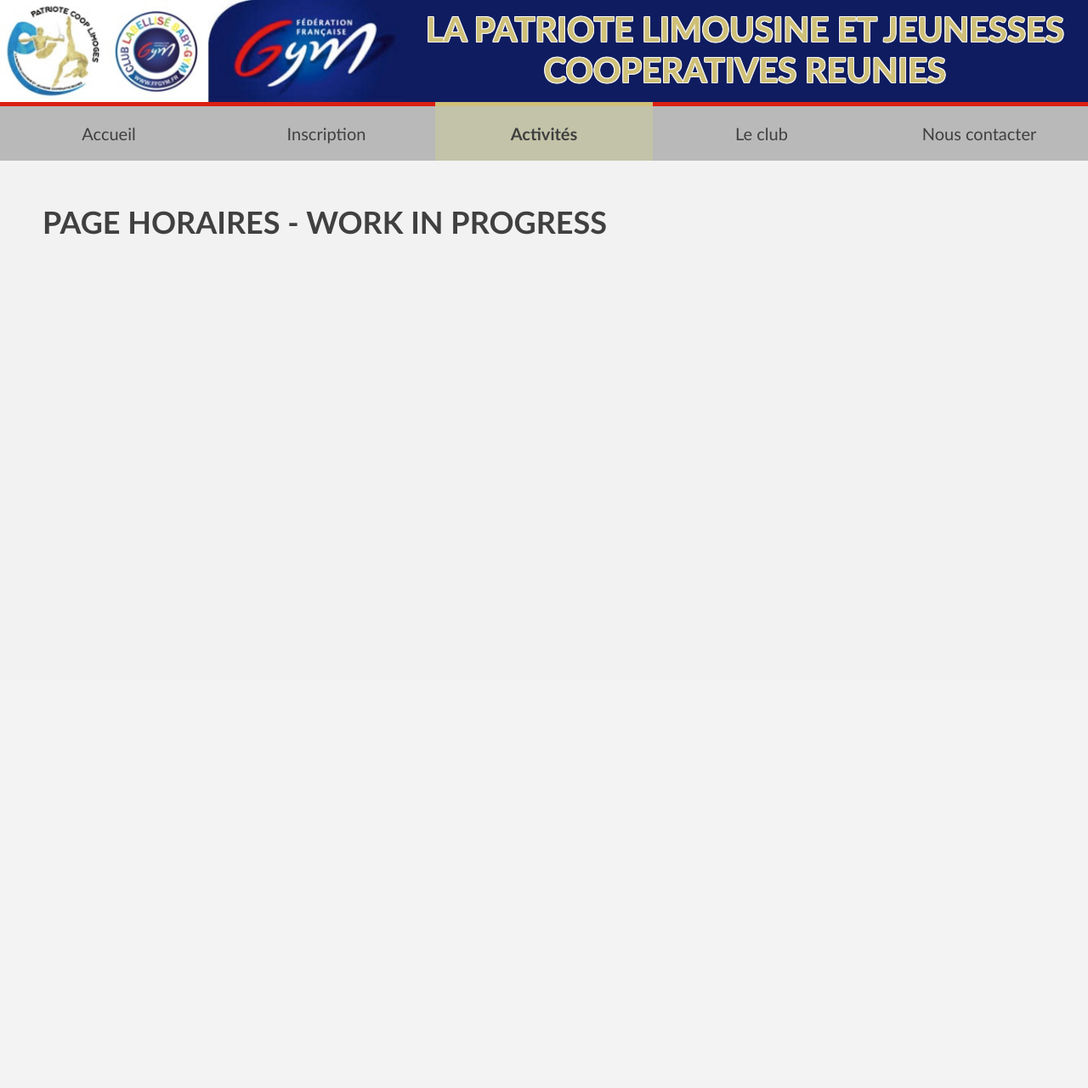
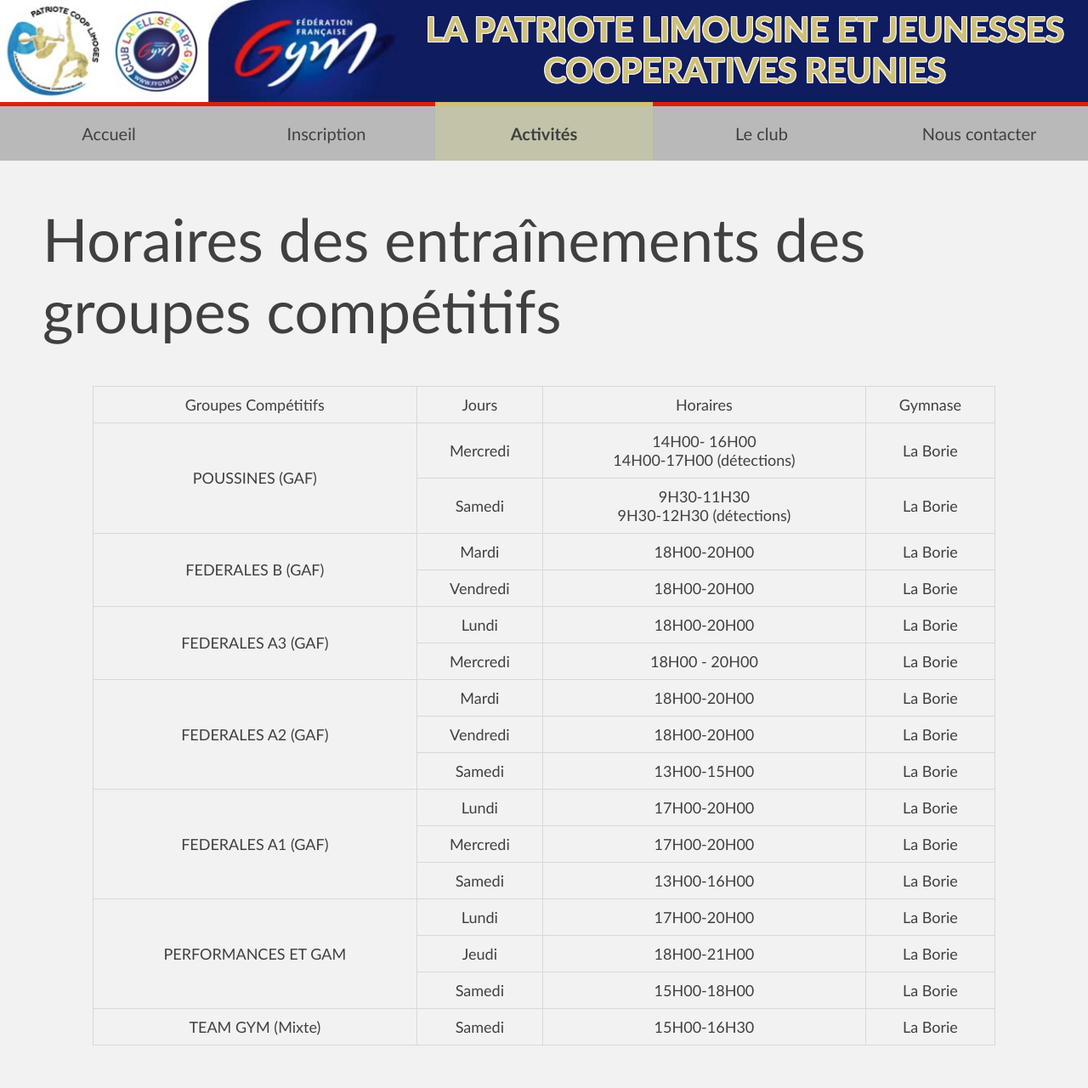
Before and after one commit to Baptiste-A/La-patriote, a PHP site: page /pages/horaires.html in a window 1280 px wide. Shown: the whole page at 85% size. Before the commit the page ends 276 px from the top, so only its background shows below. Run offline with PHP 8.4, Linux system fonts and the light colour scheme.

Commit message:
Add files via upload

```diff
--- /dev/null
+++ b/css/horaires.css
@@ -0,0 +1,23 @@
+.contenu, .contenu h1 {
+    font-weight: 200;
+}
+
+.contenu h1 {
+    font-size: 70px;
+}
+
+tr, td {
+    border: 1px solid rgb(216, 216, 216);
+    border-collapse: collapse;
+}
+
+td {
+    padding: 10px;
+}
+
+table {
+    border-collapse: collapse;
+    width: 90%;
+    text-align: center;
+    margin: auto;
+}
--- a/css/style.css
+++ b/css/style.css
@@ -147,7 +147,7 @@
 #droite {
     display: inline-block;
     width: 39%;
-    background-color: #A6A6A6;
+    background-color: #b9b9b9;
     padding: 20px;
     padding-left: 50px;
     padding-right: 50px;
--- a/pages/horaires.html
+++ b/pages/horaires.html
@@ -3,7 +3,7 @@
     <head>
         <meta charset="utf-8">
         <link rel="stylesheet" href="../css/style.css">
-        <link rel="stylesheet" href="../css/accessgym.css">
+        <link rel="stylesheet" href="../css/horaires.css">
     </head>
     <body>
 
@@ -50,7 +50,102 @@
         </nav>
 
         <div class="contenu" id="inscription">
-            <h1>PAGE HORAIRES - WORK IN PROGRESS</h1>
+            <h1>Horaires des entraînements des groupes compétitifs</h1>
+            <table>
+                <tr>
+                    <td>Groupes Compétitifs</td>
+                    <td>Jours</td>
+                    <td>Horaires</td>
+                    <td>Gymnase</td>
+                </tr>
+                <tr>
+                    <td rowspan="2">POUSSINES (GAF)</td>
+                    <td>Mercredi</td>
+                    <td>14H00- 16H00<br>14H00-17H00 (détections)</td>
+                    <td>La Borie</td>
+                </tr>
+                <tr>
+                    <td>Samedi</td>
+                    <td>9H30-11H30<br>9H30-12H30 (détections)</td>
+                    <td>La Borie</td>
+                </tr>
+                <tr>
+                    <td rowspan="2">FEDERALES B (GAF)</td>
+                    <td>Mardi</td>
+                    <td>18H00-20H00</td>
+                    <td>La Borie</td>
+                </tr>
+                <tr>
+                    <td>Vendredi</td>
+                    <td>18H00-20H00</td>
+                    <td>La Borie</td>
+                </tr>
+                <tr>
+                    <td rowspan="2">FEDERALES A3 (GAF)</td>
+                    <td>Lundi</td>
+                    <td>18H00-20H00</td>
+                    <td>La Borie</td>
+                </tr>
+                <tr>
+                    <td>Mercredi</td>
+                    <td>18H00 - 20H00</td>
+                    <td>La Borie</td>
+                </tr>
+                <tr>
+                    <td rowspan="3">FEDERALES A2 (GAF)</td>
+                    <td>Mardi</td>
+                    <td>18H00-20H00</td>
+                    <td>La Borie</td>
+                </tr>
+                <tr>
+                    <td>Vendredi</td>
+                    <td>18H00-20H00</td>
+                    <td>La Borie</td>
+                </tr>
+                <tr>
+                    <td>Samedi</td>
+                    <td>13H00-15H00</td>
+                    <td>La Borie</td>
+                </tr>
+                <tr>
+                    <td rowspan="3">FEDERALES A1 (GAF)</td>
+                    <td>Lundi</td>
+                    <td>17H00-20H00</td>
+                    <td>La Borie</td>
+                </tr>
+                <tr>
+                    <td>Mercredi</td>
+                    <td>17H00-20H00</td>
+                    <td>La Borie</td>
+                </tr>
+                <tr>
+                    <td>Samedi</td>
+                    <td>13H00-16H00</td>
+                    <td>La Borie</td>
+                </tr>
+                <tr>
+                    <td rowspan="3">PERFORMANCES ET GAM</td>
+                    <td>Lundi</td>
+                    <td>17H00-20H00</td>
+                    <td>La Borie</td>
+                </tr>
+                <tr>
+                    <td>Jeudi</td>
+                    <td>18H00-21H00</td>
+                    <td>La Borie</td>
+                </tr>
+                <tr>
+                    <td>Samedi</td>
+                    <td>15H00-18H00</td>
+                    <td>La Borie</td>
+                </tr>
+                <tr>
+                    <td>TEAM GYM (Mixte)</td>
+                    <td>Samedi</td>
+                    <td>15H00-16H30</td>
+                    <td>La Borie</td>
+                </tr>
+            </table>
         </div>
     </body>
 </html>
```
Also changed, not shown: css/accessgym.css (added, +36 -0 lines), css/babygym.css (added, +32 -0 lines), css/noustrouver.css (+26 -2 lines), pages/accessgym.html (+54 -3 lines), pages/babygym.html (+57 -2 lines), pages/contact.html (+7 -14 lines), pages/noustrouver.html (+19 -29 lines).
